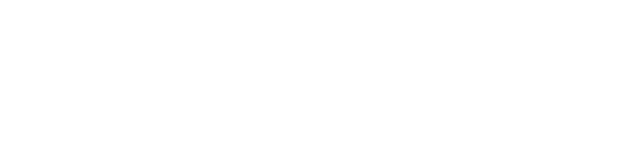
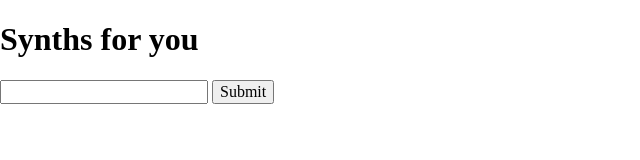
Before and after one commit to ianhundere/coffees-4-you, a plain HTML site: page index.html in a window 1280 px wide. Shown: the whole page, without its empty margins (0-640 px from the left). Drawn offline with nearby package versions, Linux system fonts and the light colour scheme.

Commit message:
adds name change

```diff
--- a/index.html
+++ b/index.html
@@ -4,12 +4,20 @@
     <meta charset="UTF-8">
     <meta name="viewport" content="width=device-width, initial-scale=1.0">
     <meta http-equiv="X-UA-Compatible" content="ie=edge">
-    <title>Document</title>
-
+    <title>Synths for you</title>
+    <link rel="stylesheet" href="https://cdnjs.cloudflare.com/ajax/libs/normalize/8.0.0/normalize.min.css">
     <link rel="stylesheet" href="styles/style.css">
 </head>
 <body>
+    <h1>Synths for you</h1>
 
+    <form action="">
+        <input type="text">
+        <input type="submit">
+
+
+
+    </form>
     <script src="scripts/index.js"></script>
 </body>
 </html>
```
